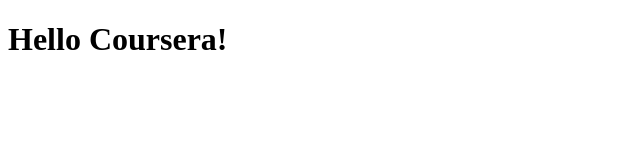
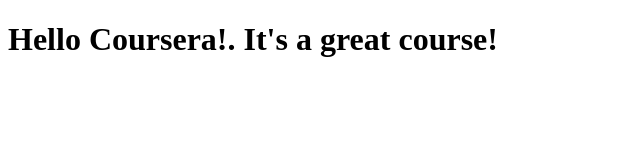
Before and after one commit to hunterabhi/coursera-test, a plain HTML site: page site/index.html in a window 1280 px wide. Shown: the whole page, without its empty margins (0-640 px from the left). Drawn offline with Linux system fonts and the light colour scheme.

Commit message:
Small addition

```diff
--- a/site/index.html
+++ b/site/index.html
@@ -4,6 +4,6 @@
 	<title>Hello Coursera!</title>
 </head>
 <body>
-<h1>Hello Coursera!</h1>
+<h1>Hello Coursera!. It's a great course!</h1>
 </body>
 </html>
```
